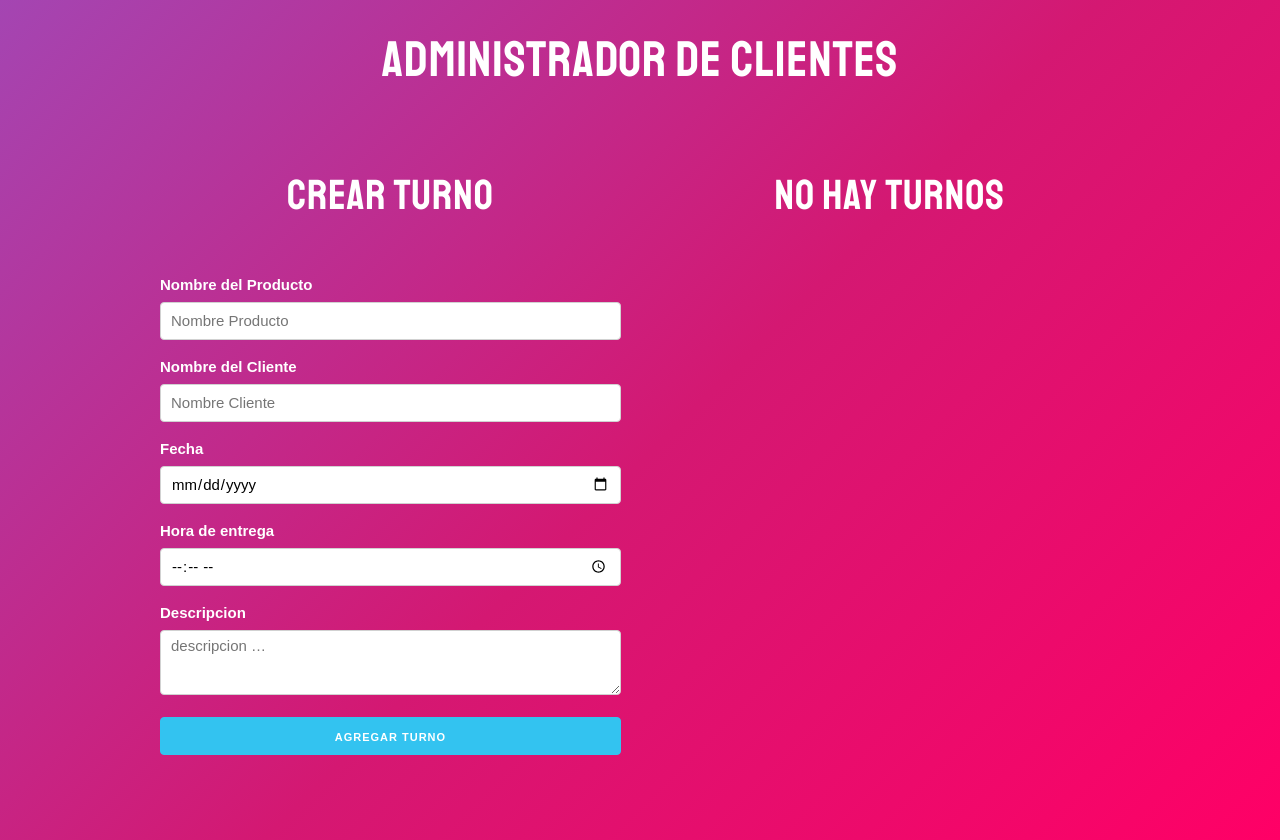
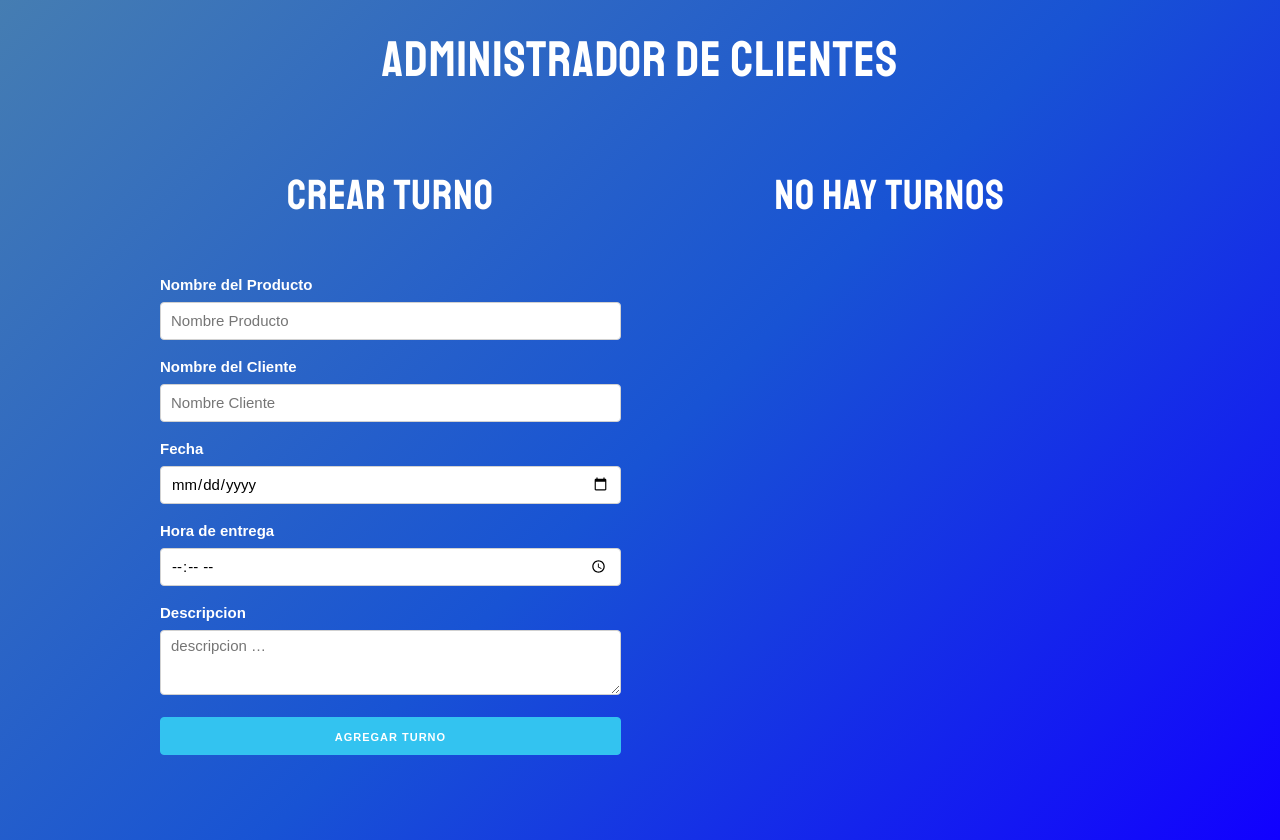
Before and after one commit to napoleon-2/Administrador-de-Clientes, a React (Create React App) app: page / in a window 1280 px wide. Built offline with nearby package versions, Linux system fonts and the light colour scheme.

Commit message:
proptypes, background, deploy

```diff
--- a/src/App.js
+++ b/src/App.js
@@ -1,6 +1,7 @@
 import React, {Fragment, useState, useEffect}  from 'react'
 import Formulario from './components/Formulario';
 import Turno from './components/Turno';
+
 
 function App() {
 
@@ -14,6 +15,7 @@ function App() {
   const [turnos, guardarTurnos] = useState(turnosIniciales);
   //use useEffect para realizar ciertas operaciones cuando el state cambia
   useEffect( () => {
+    let turnosIniciales = JSON.parse(localStorage.getItem('citas'));
     if(turnosIniciales){
       localStorage.setItem('turnos',JSON.stringify(turnos))
       }else{
--- a/src/components/Formulario.js
+++ b/src/components/Formulario.js
@@ -1,5 +1,6 @@
 import React, { Fragment, useState } from 'react';
 import { v4 as uuidv4 } from 'uuid';
+import PropTypes from 'prop-types';
 
 const Formulario = ({crearTurno}) => {
     //crear state de cliente
@@ -118,4 +119,7 @@ const Formulario = ({crearTurno}) => {
     );
 }
 
+Formulario.propTypes = {
+    crearTurno: PropTypes.func.isRequired
+}
 export default Formulario;
--- a/src/components/Turno.js
+++ b/src/components/Turno.js
@@ -1,4 +1,5 @@
 import React from 'react';
+import PropTypes from 'prop-types';
 
 const Turno = ({turno, eliminarTurno}) => (
     <div className="cita">
@@ -15,5 +16,8 @@ const Turno = ({turno, eliminarTurno}) => (
     </div>
      );
 
-
+ Turno.propTypes = {
+     turno: PropTypes.object.isRequired,
+     eliminarTurno: PropTypes.func.isRequired
+ }
 export default Turno;
--- a/src/index.css
+++ b/src/index.css
@@ -5,7 +5,7 @@ body {
   margin: 0;
   padding: 0;
   font-family: sans-serif;
-  background-image: linear-gradient(-225deg, #A445B2 0%, #D41872 52%, #FF0066 100%);
+  background-image: linear-gradient(-225deg, #457db2 0%, #1853d4 52%, #1100ff 100%);
   min-height: 100%;
   padding-bottom: 5rem;
 }
```
